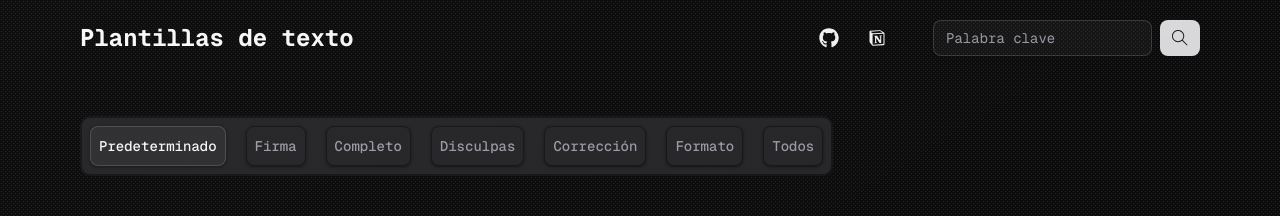
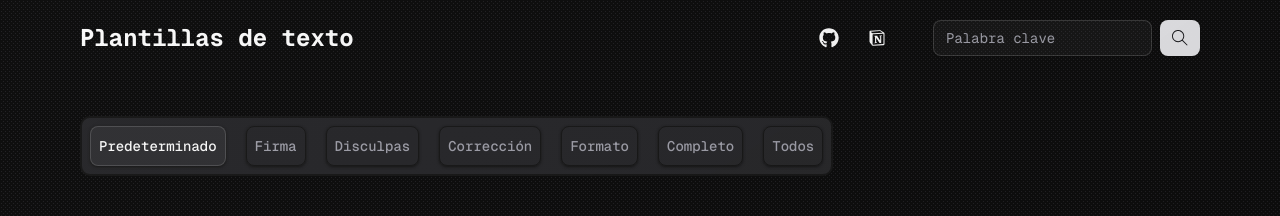
Before and after one commit to arcvra/indic_blueprints, a Next.js app in the folder client/: page / in a window 1280 px wide. Shown: the top 216 px of the page. Built offline with nearby package versions, Linux system fonts and the light colour scheme.

Commit message:
feat(CustomTabs): prioritize most used tabs for better usability

```diff
--- a/client/components/CustomTabs.jsx
+++ b/client/components/CustomTabs.jsx
@@ -8,10 +8,10 @@ export function CustomTabs({ file }) { // TODO: add categories and style
             <TabsList className="border-neutral-900 border-2 gap-5 px-2 h-15">
                 <TabsTrigger value="predeterminado" className="h-10 py-2 border-1 border-neutral-900 shadow-neutral-900 shadow cursor-pointer hover:bg-neutral-900 transition ease-in-out duration-300">Predeterminado</TabsTrigger>
                 <TabsTrigger value="firma" className="h-10 py-2 border-1 border-neutral-900 shadow-neutral-900 shadow cursor-pointer hover:bg-neutral-900 transition ease-in-out duration-300">Firma</TabsTrigger>
-                <TabsTrigger value="completo" className="h-10 py-2 border-1 border-neutral-900 shadow-neutral-900 shadow cursor-pointer hover:bg-neutral-900 transition ease-in-out duration-300">Completo</TabsTrigger>
                 <TabsTrigger value="disculpas" className="h-10 py-2 border-1 border-neutral-900 shadow-neutral-900 shadow cursor-pointer hover:bg-neutral-900 transition ease-in-out duration-300">Disculpas</TabsTrigger>
                 <TabsTrigger value="corrección" className="h-10 py-2 border-1 border-neutral-900 shadow-neutral-900 shadow cursor-pointer hover:bg-neutral-900 transition ease-in-out duration-300">Corrección</TabsTrigger>
                 <TabsTrigger value="formato" className="h-10 py-2 border-1 border-neutral-900 shadow-neutral-900 shadow cursor-pointer hover:bg-neutral-900 transition ease-in-out duration-300">Formato</TabsTrigger>
+                <TabsTrigger value="completo" className="h-10 py-2 border-1 border-neutral-900 shadow-neutral-900 shadow cursor-pointer hover:bg-neutral-900 transition ease-in-out duration-300">Completo</TabsTrigger>
                 <TabsTrigger value="" className="h-10 py-2 border-1 border-neutral-900 shadow-neutral-900 shadow cursor-pointer hover:bg-neutral-900 transition ease-in-out duration-300">Todos</TabsTrigger>
             </TabsList>
 
@@ -21,10 +21,6 @@ export function CustomTabs({ file }) { // TODO: add categories and style
 
             <TabsContent value="firma">
                 <MapItems items={filterByCategory({ file: file, tag: "firma" })} />
-            </TabsContent>
-
-            <TabsContent value="completo">
-                <MapItems items={filterByCategory({ file: file, tag: "completo" })} />
             </TabsContent>
 
             <TabsContent value="disculpas">
@@ -39,6 +35,10 @@ export function CustomTabs({ file }) { // TODO: add categories and style
                 <MapItems items={filterByCategory({ file: file, tag: "formato" })} />
             </TabsContent>
 
+            <TabsContent value="completo">
+                <MapItems items={filterByCategory({ file: file, tag: "completo" })} />
+            </TabsContent>
+
             <TabsContent value="">
                 <MapItems items={file} />
             </TabsContent>
```
